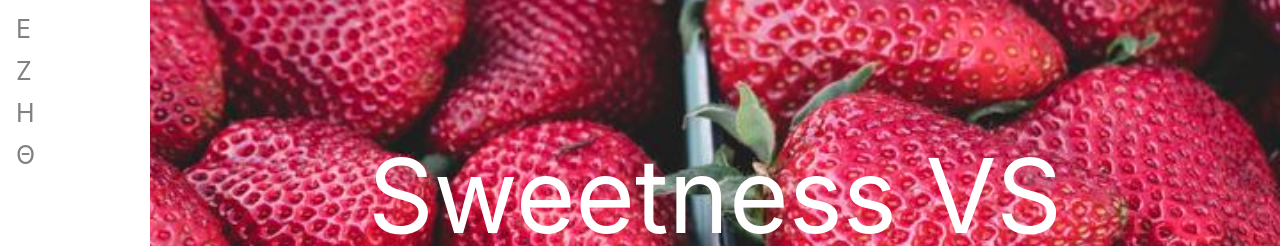
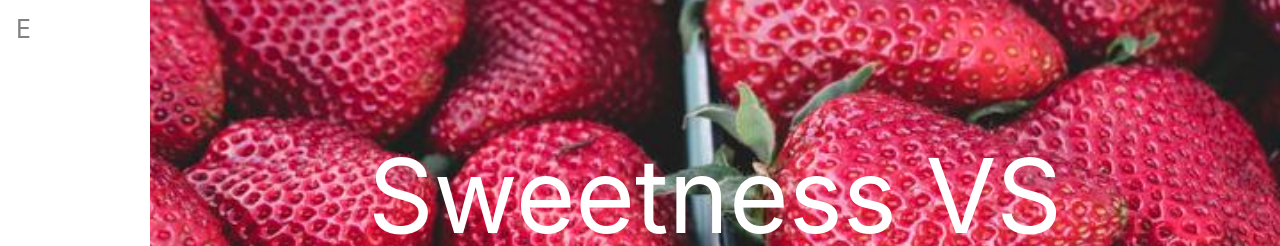
Before and after one commit to mobile44/my_react_lab, a React (Create React App) app: page / in a window 1280 px wide. Shown: the part 204-450 px from the top of the page. Built offline with nearby package versions, Linux system fonts and the light colour scheme.

Commit message:
Remove: side bar item without content yet

```diff
--- a/src/App.js
+++ b/src/App.js
@@ -63,9 +63,6 @@ function App() {
             <Link to="/my_react_lab/gamma" onClick={collapseNav}>&#915;{toggleMenu?"--Gamma":""}</Link>
             <Link to="/my_react_lab/delta" onClick={collapseNav}>&#916;{toggleMenu?"--Delta":""}</Link>
             <Link to="/my_react_lab/epsilon" onClick={collapseNav}>&#917;{toggleMenu?"--Epsilon":""}</Link>
-            <Link to="/">&#918;{toggleMenu?"--Zeta":""}</Link>
-            <Link to="/">&#919;{toggleMenu?"--Eta":""}</Link>
-            <Link to="/">&#920;{toggleMenu?"--Theta":""}</Link>
           </div>
           <div id="appContent" className="appContent" style={contentwidth}>
               <Routes>
```
